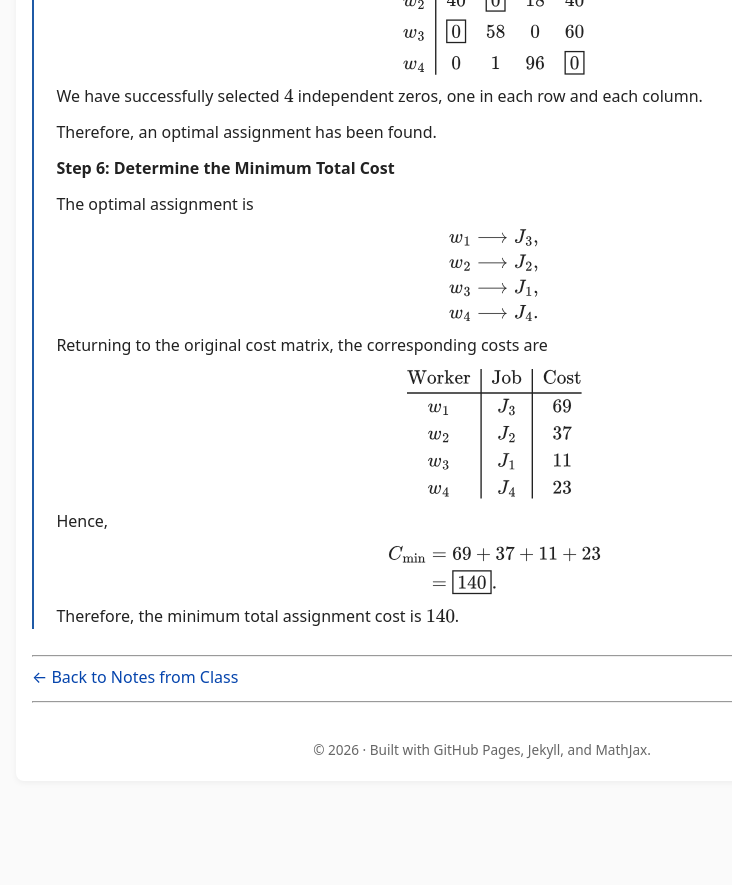
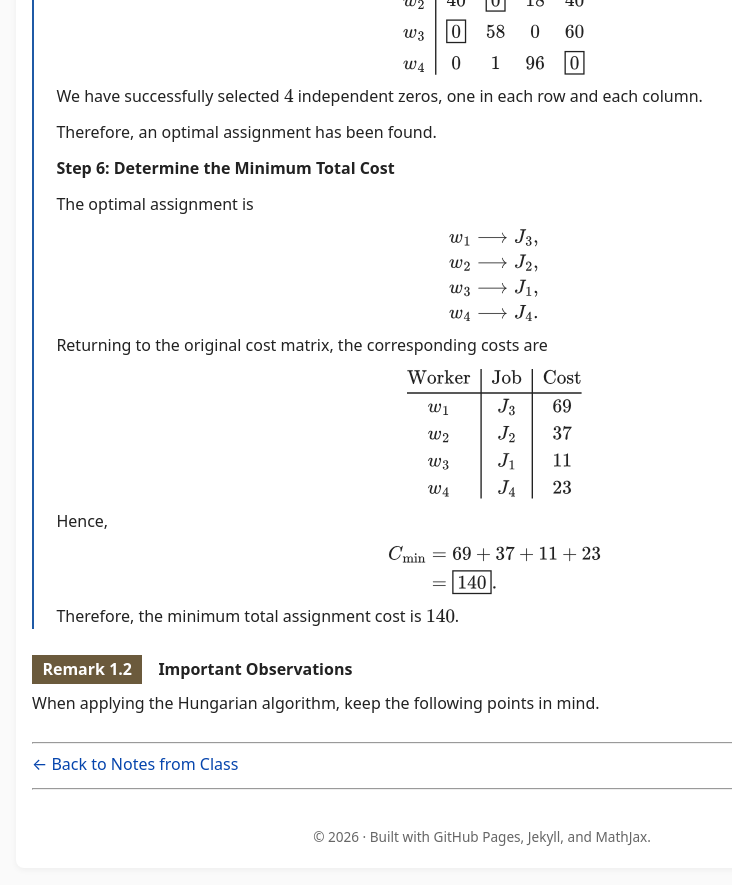
Before and after one commit to SaleemKamaludin/SaleemKamaludin.github.io, a Jekyll site: the page built from courses/math-2276/notes-from-class/supplementary-lecture-6/index.md, in a window 1280 px wide and 900 px high, scrolled down 5564 px. Shown: the top 885 px of the window, without its empty margins (158-890 px from the left). Built offline with Jekyll 4.4.1, drawn with Linux system fonts in a browser that asks for light colours; before the commit the page ends 6377 px from its top, so only the background shows below that.

Commit message:
Begin Important Observations remark after Example 1.2

```diff
--- a/courses/math-2276/notes-from-class/supplementary-lecture-6/index.md
+++ b/courses/math-2276/notes-from-class/supplementary-lecture-6/index.md
@@ -908,6 +908,20 @@ C_{\min}
 
 </div>
 
+<div id="remark-hungarian-important-observations" class="math-env remark">
+
+  <div class="math-env-heading">
+    <span class="math-env-tag">Remark 1.2</span>
+    <span class="math-env-title">Important Observations</span>
+  </div>
+
+  <p>
+    When applying the Hungarian algorithm, keep
+    the following points in mind.
+  </p>
+
+</div>
+
 
 <hr>
 
```
